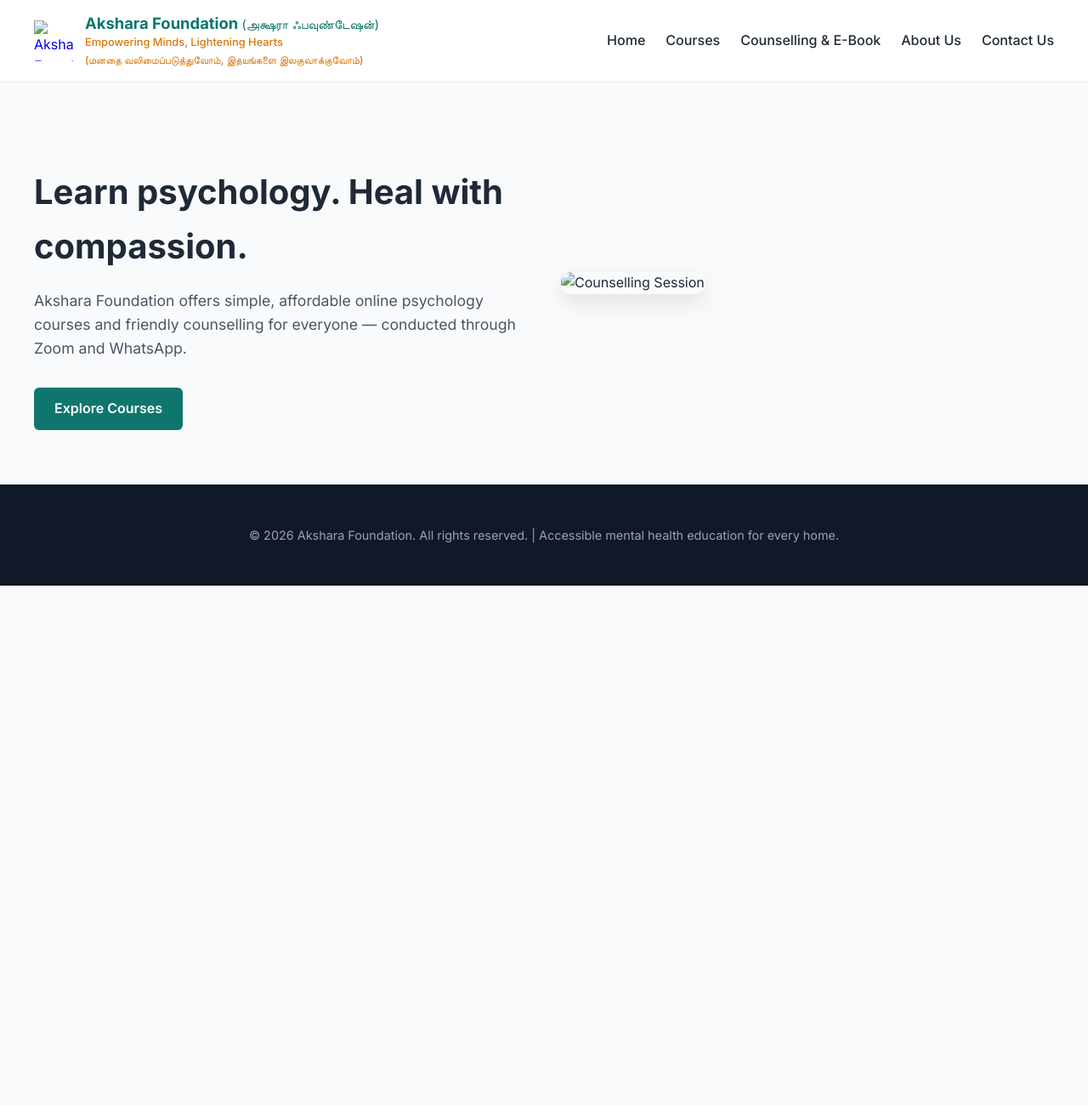
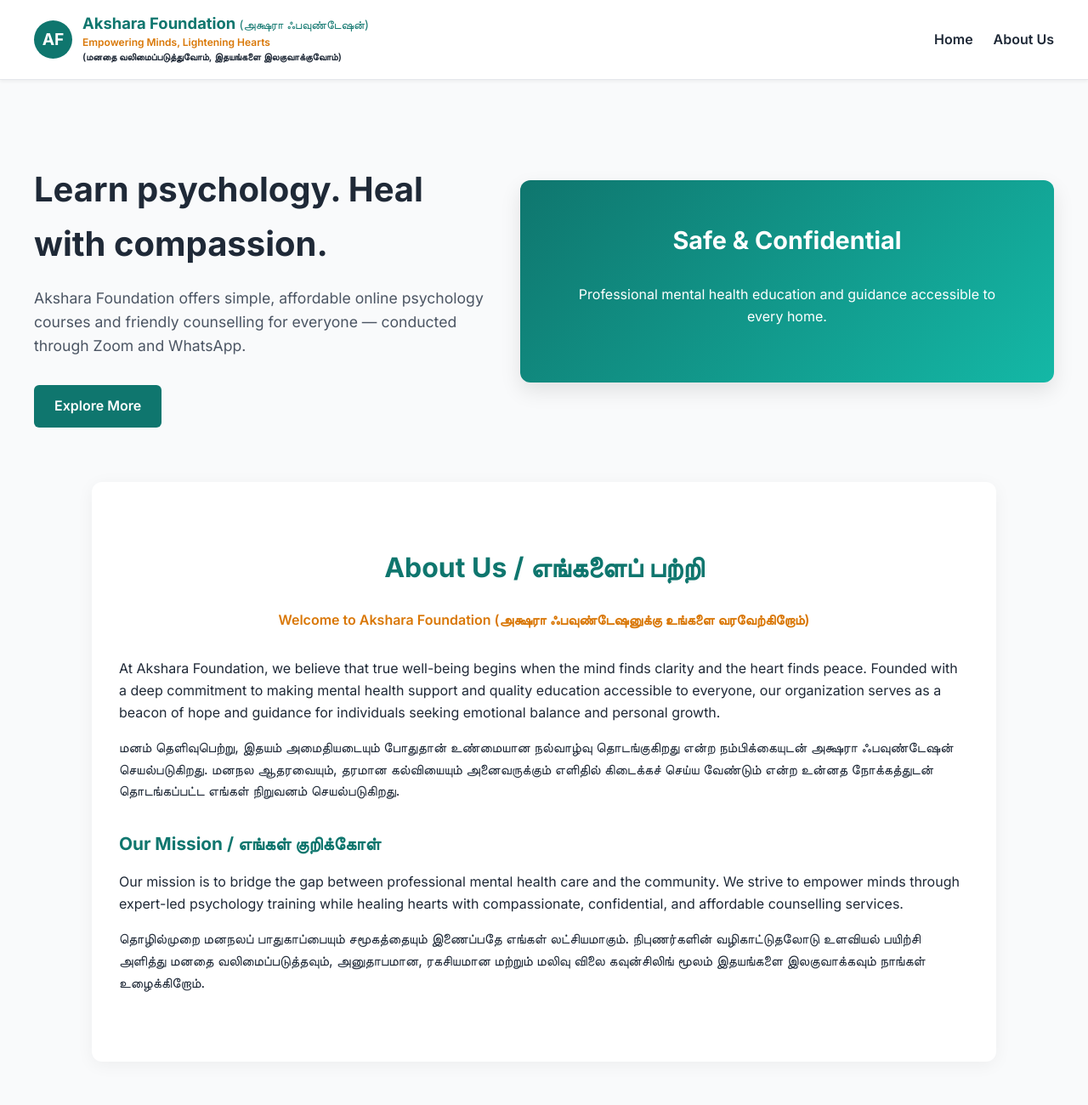
Before and after one commit to aksharaproduction033-hub/Akshara-foubdation, a plain HTML site: page index.html in a window 1280 px wide. Shown: the top 1300 px of the page at 85% size. Before the commit the page ends 800 px from the top, so only its background shows below. Drawn offline with Linux system fonts and the light colour scheme.

Commit message:
Update index.html

```diff
--- a/index.html
+++ b/index.html
@@ -4,7 +4,6 @@
     <meta charset="UTF-8">
     <meta name="viewport" content="width=device-width, initial-scale=1.0">
     <title>Akshara Foundation - Psychology Training & Compassionate Counselling</title>
-    <link rel="icon" type="image/png" href="/favicon.png">
     <link href="https://fonts.googleapis.com/css2?family=Inter:wght@400;500;600;700&display=swap" rel="stylesheet">
     <style>
         :root {
@@ -20,6 +19,7 @@
             color: var(--text-dark);
             background-color: var(--bg-light);
             line-height: 1.6;
+            scroll-behavior: smooth;
         }
         header {
             background: #ffffff;
@@ -28,6 +28,7 @@
             position: sticky;
             top: 0;
             z-index: 100;
+            box-shadow: 0 2px 4px rgba(0,0,0,0.05);
         }
         .header-container {
             display: flex;
@@ -42,10 +43,17 @@
             gap: 12px;
             text-decoration: none;
         }
-        .brand-container img {
-            height: 48px;
-            width: 48px;
-            object-fit: contain;
+        .brand-logo-text {
+            background: var(--primary-color);
+            color: white;
+            width: 45px;
+            height: 45px;
+            display: flex;
+            align-items: center;
+            justify-content: center;
+            border-radius: 50%;
+            font-weight: bold;
+            font-size: 1.2rem;
         }
         .brand-text h1 {
             font-size: 1.15rem;
@@ -55,10 +63,10 @@
             line-height: 1.2;
         }
         .brand-text p {
-            font-size: 0.8rem;
+            font-size: 0.75rem;
             color: var(--accent-color);
             margin: 2px 0 0 0;
-            font-weight: 500;
+            font-weight: 600;
         }
         nav {
             display: flex;
@@ -67,7 +75,7 @@
         nav a {
             text-decoration: none;
             color: var(--text-dark);
-            font-weight: 500;
+            font-weight: 600;
             transition: color 0.2s;
         }
         nav a:hover {
@@ -108,13 +116,41 @@
         .btn:hover {
             background-color: #042f2e;
         }
-        .hero-image {
+        .hero-box {
             flex: 1;
-        }
-        .hero-image img {
-            width: 100%;
+            background: linear-gradient(135deg, #0f766e, #14b8a6);
+            color: white;
+            padding: 3rem;
             border-radius: 12px;
             box-shadow: 0 10px 25px rgba(0,0,0,0.1);
+            text-align: center;
+        }
+        .about-section {
+            max-width: 1000px;
+            margin: 4rem auto;
+            padding: 3rem 2rem;
+            background: #ffffff;
+            border-radius: 12px;
+            box-shadow: 0 4px 20px rgba(0,0,0,0.05);
+        }
+        .about-section h2 {
+            color: var(--primary-color);
+            font-size: 2rem;
+            text-align: center;
+            margin-bottom: 1.5rem;
+        }
+        .content-block {
+            margin-bottom: 2rem;
+        }
+        .content-block h3 {
+            color: var(--primary-color);
+            font-size: 1.3rem;
+            margin-bottom: 0.5rem;
+        }
+        .tamil-section {
+            margin-top: 3rem;
+            padding-top: 2rem;
+            border-top: 2px dashed #e5e7eb;
         }
         footer {
             background: #111827;
@@ -143,32 +179,48 @@
 
     <header>
         <div class="header-container">
-            <a href="/" class="brand-container">
-                <img src="/__l5e/assets-v1/06f3dbe4-580d-45a1-9d68-6e3d1782ebb2/akshara-logo.png" alt="Akshara Foundation Logo">
+            <a href="#" class="brand-container">
+                <div class="brand-logo-text">AF</div>
                 <div class="brand-text">
-                    <h1>Akshara Foundation <span style="font-size:0.9rem; font-weight:normal;" data-ta="அக்ஷரா ஃபவுண்டேஷன்">(அக்ஷரா ஃபவுண்டேஷன்)</span></h1>
-                    <p>Empowering Minds, Lightening Hearts <span style="display:block; font-size:0.75rem;" data-ta="மனதை வலிமைப்படுத்துவோம், இதயங்களை இலகுவாக்குவோம்">(மனதை வலிமைப்படுத்துவோம், இதயங்களை இலகுவாக்குவோம்)</span></p>
+                    <h1>Akshara Foundation <span style="font-size:0.85rem; font-weight:normal;">(அக்ஷரா ஃபவுண்டேஷன்)</span></h1>
+                    <p>Empowering Minds, Lightening Hearts <span style="display:block; font-size:0.7rem; color:#1f2937;">(மனதை வலிமைப்படுத்துவோம், இதயங்களை இலகுவாக்குவோம்)</span></p>
                 </div>
             </a>
             <nav>
-                <a href="/">Home</a>
-                <a href="/courses">Courses</a>
-                <a href="/counselling">Counselling & E-Book</a>
-                <a href="/about">About Us</a>
-                <a href="/contact">Contact Us</a>
+                <a href="#">Home</a>
+                <a href="#about">About Us</a>
             </nav>
         </div>
     </header>
 
     <main>
+        <!-- Hero Section -->
         <section class="hero">
             <div class="hero-content">
                 <h2>Learn psychology. Heal with compassion.</h2>
                 <p>Akshara Foundation offers simple, affordable online psychology courses and friendly counselling for everyone — conducted through Zoom and WhatsApp.</p>
-                <a href="/courses" class="btn">Explore Courses</a>
+                <a href="#about" class="btn">Explore More</a>
             </div>
-            <div class="hero-image">
-                <img src="/assets/hero-C7Y7s5dw.jpg" alt="Counselling Session">
+            <div class="hero-box">
+                <h3 style="margin-top:0; font-size:1.8rem;">Safe & Confidential</h3>
+                <p>Professional mental health education and guidance accessible to every home.</p>
+            </div>
+        </section>
+
+        <!-- About Us Section -->
+        <section id="about" class="about-section">
+            <h2>About Us / எங்களைப் பற்றி</h2>
+            <p style="text-align: center; color: var(--accent-color); font-weight: 600; margin-bottom: 2rem;">Welcome to Akshara Foundation (அக்ஷரா ஃபவுண்டேஷனுக்கு உங்களை வரவேற்கிறோம்)</p>
+
+            <div class="content-block">
+                <p>At Akshara Foundation, we believe that true well-being begins when the mind finds clarity and the heart finds peace. Founded with a deep commitment to making mental health support and quality education accessible to everyone, our organization serves as a beacon of hope and guidance for individuals seeking emotional balance and personal growth.</p>
+                <p>மனம் தெளிவுபெற்று, இதயம் அமைதியடையும் போதுதான் உண்மையான நல்வாழ்வு தொடங்குகிறது என்ற நம்பிக்கையுடன் அக்ஷரா ஃபவுண்டேஷன் செயல்படுகிறது. மனநல ஆதரவையும், தரமான கல்வியையும் அனைவருக்கும் எளிதில் கிடைக்கச் செய்ய வேண்டும் என்ற உன்னத நோக்கத்துடன் தொடங்கப்பட்ட எங்கள் நிறுவனம் செயல்படுகிறது.</p>
+            </div>
+
+            <div class="content-block">
+                <h3>Our Mission / எங்கள் குறிக்கோள்</h3>
+                <p>Our mission is to bridge the gap between professional mental health care and the community. We strive to empower minds through expert-led psychology training while healing hearts with compassionate, confidential, and affordable counselling services.</p>
+                <p>தொழில்முறை மனநலப் பாதுகாப்பையும் சமூகத்தையும் இணைப்பதே எங்கள் லட்சியமாகும். நிபுணர்களின் வழிகாட்டுதலோடு உளவியல் பயிற்சி அளித்து மனதை வலிமைப்படுத்தவும், அனுதாபமான, ரகசியமான மற்றும் மலிவு விலை கவுன்சிலிங் மூலம் இதயங்களை இலகுவாக்கவும் நாங்கள் உழைக்கிறோம்.</p>
             </div>
         </section>
     </main>
```
